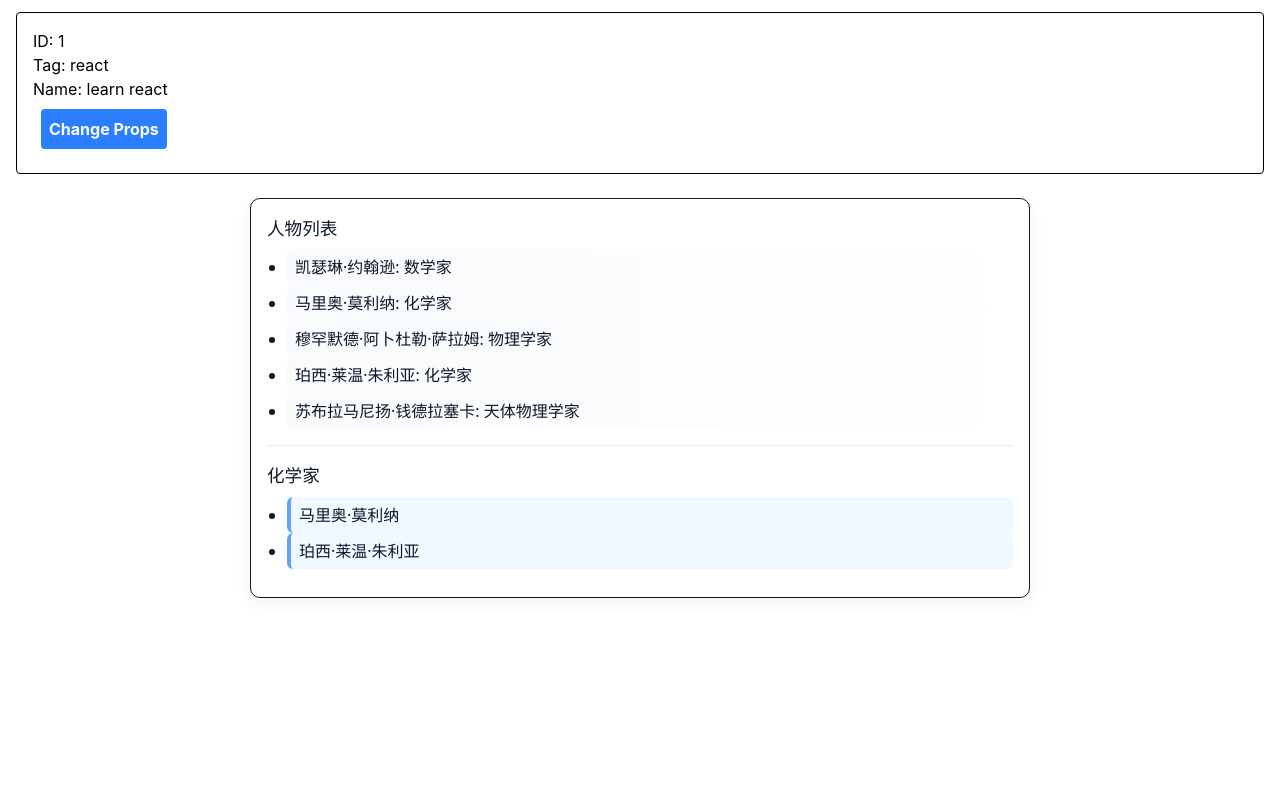
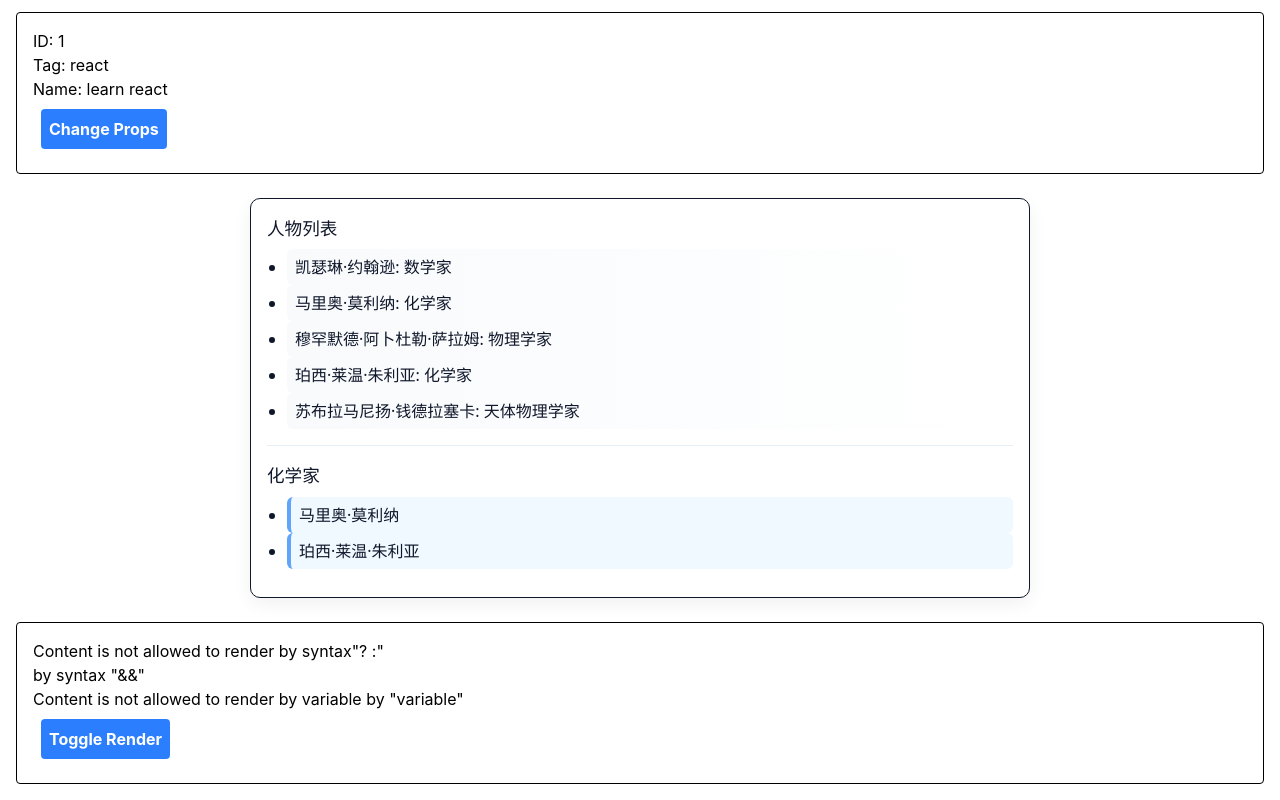
Before and after one commit to NULLICN/learnReact, a React (Vite) app: page / in a window 1280 px wide. Shown: the part 458-1258 px from the top of the page. Before the commit the page ends 1080 px from the top, so only its background shows below. Built offline with nearby package versions, Linux system fonts and the light colour scheme.

Commit message:
描述UI>条件渲染

```diff
--- a/src/App.tsx
+++ b/src/App.tsx
@@ -1,6 +1,7 @@
 import Home from "./pages/home";
 import AboutProps from "./pages/aboutProps";
 import RenderList from "./pages/renderList";
+import ConditionRendering from "./pages/conditionRendering";
 
 function App() {
 
@@ -9,6 +10,7 @@ function App() {
       <Home />
       <AboutProps />
       <RenderList />
+      <ConditionRendering />
     </>
   );
 }
--- a/src/main.tsx
+++ b/src/main.tsx
@@ -7,5 +7,5 @@ import App from './App.tsx'
 createRoot(document.getElementById('root')!).render(
   <StrictMode>
     <App />
-  </StrictMode>,
+  </StrictMode>
 )
--- /dev/null
+++ b/src/pages/conditionRendering.tsx
@@ -0,0 +1,27 @@
+import { useState } from "react";
+export default function ConditionRendering() {
+    const [allowRender, setAllowRender] = useState(false);
+
+    let content = "Content is allowed to render by variable";
+    if (!allowRender) {
+        content = "Content is not allowed to render by variable";
+    }
+    return (
+        <>
+            <section>
+                <div>
+                    {allowRender ? "Content is allowed to render" : "Content is not allowed to render"} by syntax"? :"
+                </div>
+                <div>
+                    {allowRender && "Content is allowed to render "} by syntax "&&"
+                </div>
+                <div>
+                    {content} by "variable"
+                </div>
+                <button className="btn" onClick={() => setAllowRender(!allowRender)}>
+                    Toggle Render
+                </button>
+            </section>
+        </>
+    );
+}
```
